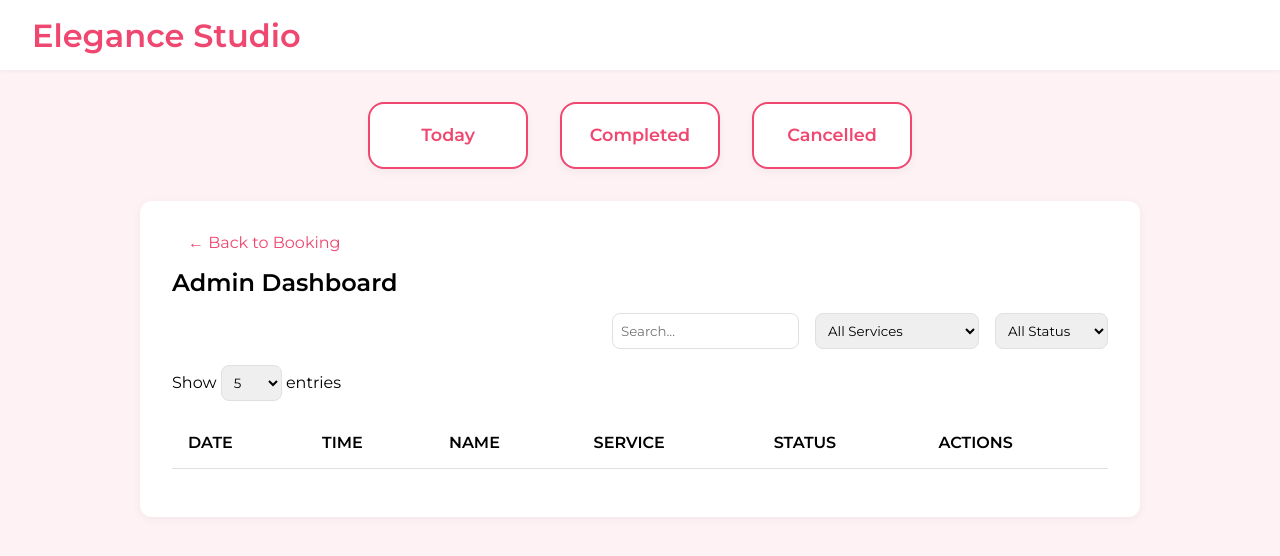
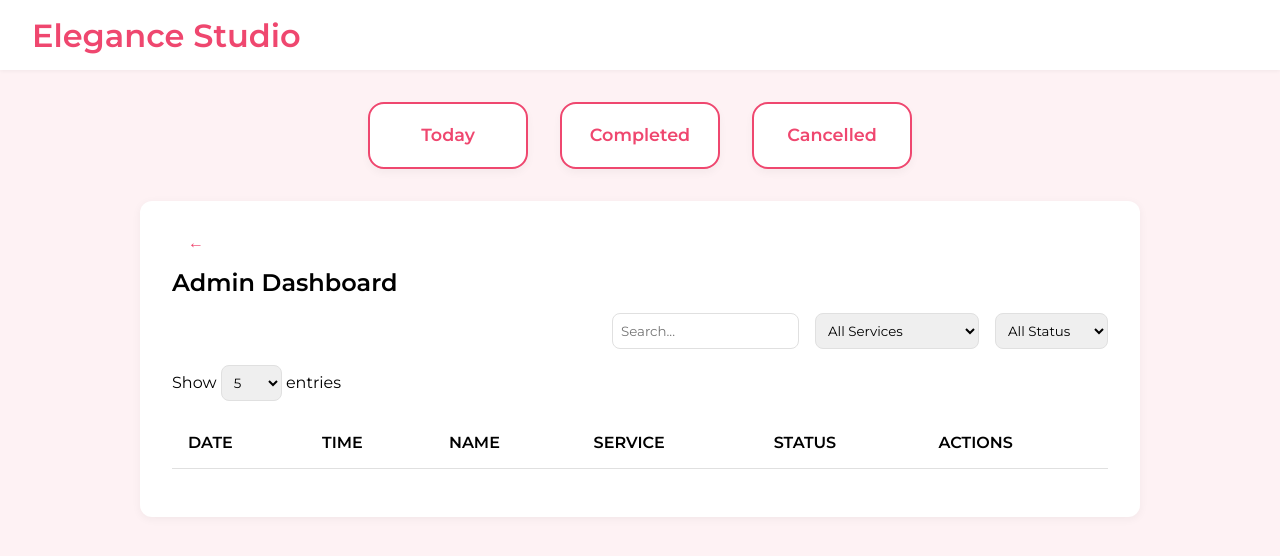
Before and after one commit to yoghenderg/elegance-booking, a plain HTML site: page admin.html in a window 1280 px wide. Drawn offline with Linux system fonts and the light colour scheme; no server answers.

Commit message:
Updated back button in admin page

```diff
--- a/admin.html
+++ b/admin.html
@@ -400,7 +400,7 @@
   </div>
 
   <div class="dashboard">
-    <div class="back-link" onclick="window.location.href='index.html'">← Back to Booking</div>
+    <div class="back-link" onclick="window.location.href='index.html'">←</div>
     <h2>Admin Dashboard</h2>
 
     <div class="filters">
```
